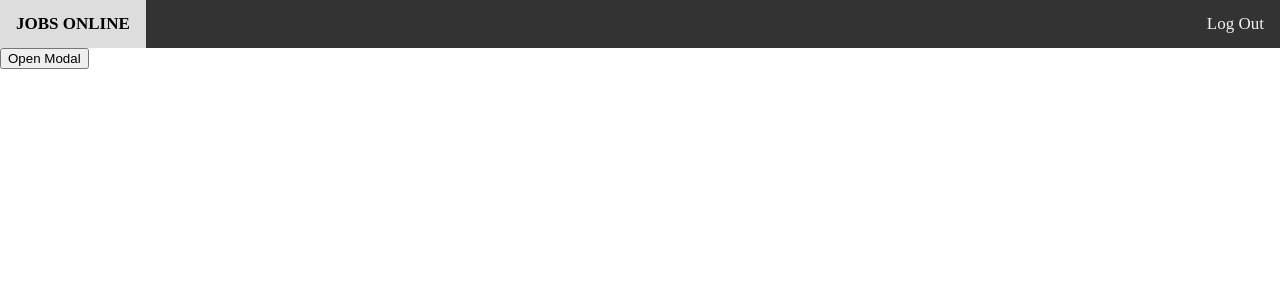
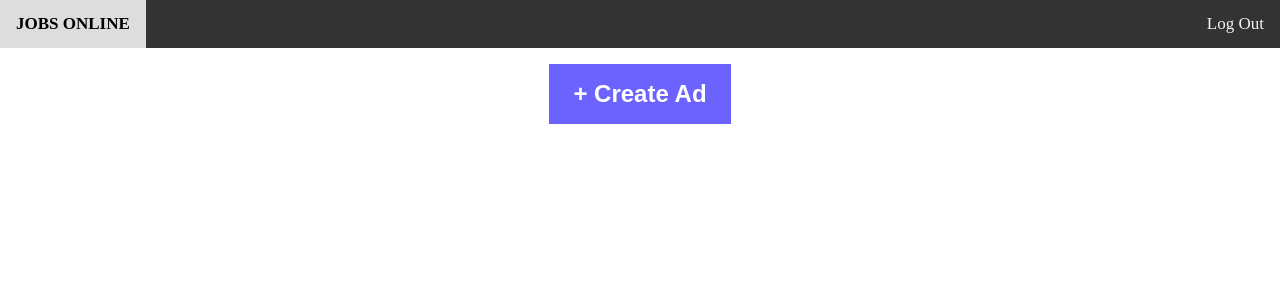
Before and after one commit to joseph-benoy/jobsOnline, a PHP site: page /rdash.php in a window 1280 px wide. Shown: the top 308 px of the page. Run offline with PHP 8.4, Linux system fonts and the light colour scheme; the visitor is signed in with stand-in values (Sample User, id 1).

Commit message:
fixed ad posting

```diff
--- a/rdash.php
+++ b/rdash.php
@@ -12,7 +12,7 @@ session_start();
 </head>
 <body>
     <?php include("includes/lhead.php");?>
-    <button id="myBtn">Open Modal</button>
+    <button id="myBtn">+ Create Ad</button>
 
     <!-- The Modal -->
     <div id="myModal" class="modal">
--- a/style.css
+++ b/style.css
@@ -184,3 +184,17 @@ html,body{
     width: fit-content;
     margin-top: 1rem;
   }
+  #myBtn{
+      background-color: var(--blue);
+      color: white;
+      box-shadow: none;
+      border: none;
+      width: fit-content;
+      padding: 1rem 1.5rem;
+      font-size: 1.5rem;
+      font-weight: bold;
+      margin: 1rem;
+      display: block;
+      margin-left: auto;
+      margin-right: auto;
+  }
```
